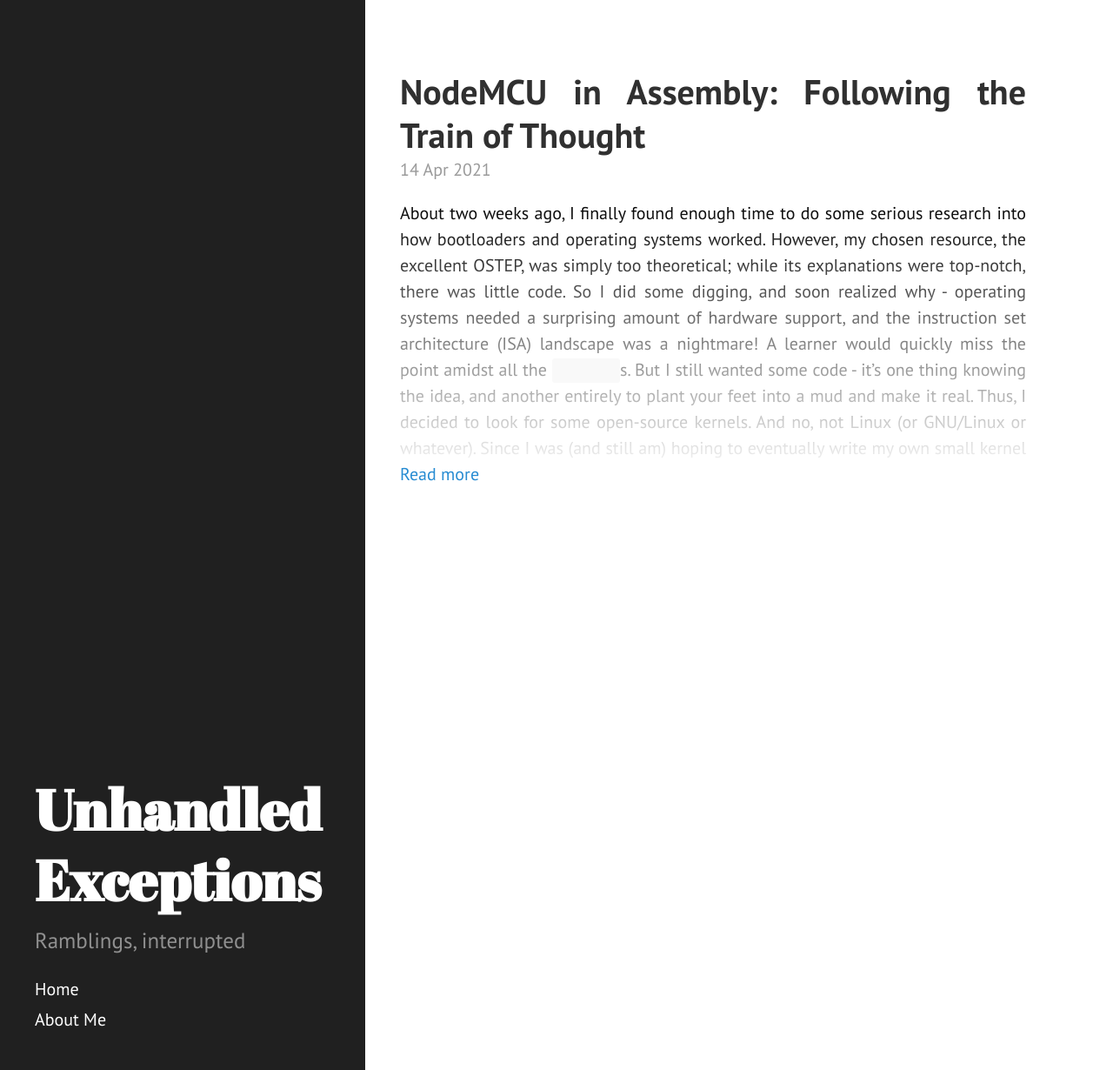
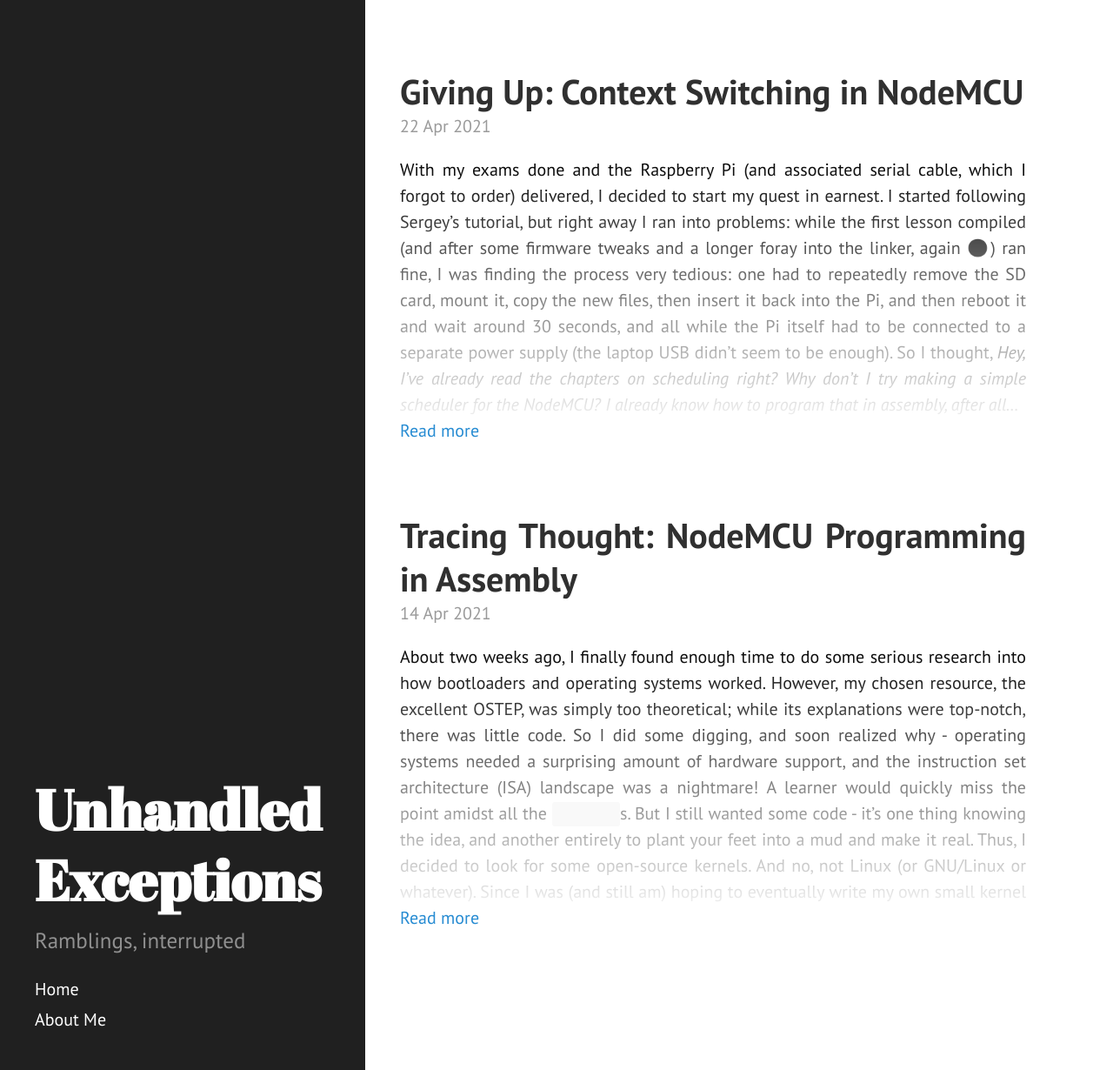
Before and after one commit to vedangnaik/vedangnaik.github.io, a Jekyll site: the page built from index.html, in a window 1280 px wide and 1230 px high. Shown: the whole window at 87% size. Built offline with Jekyll 4.4.1, drawn with Linux system fonts in a browser that asks for light colours; the list of posts is cut into pages by our own code; part of the change alters nothing that is shown.

Commit message:
Added new post, changed old one's title

```diff
--- a/_posts/2021-04-14-nodemcu-assembly.md
+++ b/_posts/2021-04-14-tracing-thought-nodemcu-assembly.md
@@ -1,6 +1,6 @@
 ---
 layout: post
-title: "NodeMCU in Assembly: Following the Train of Thought"
+title: "Tracing Thought: NodeMCU Programming in Assembly"
 ---
 
 About two weeks ago, I finally found enough time to do some serious research into how bootloaders and operating systems worked. However, my chosen resource, the excellent [OSTEP](http://pages.cs.wisc.edu/~remzi/OSTEP/), was simply too theoretical; while its explanations were top-notch, there was little code. So I did some digging, and soon realized why - operating systems needed a surprising amount of hardware support, and the instruction set architecture (ISA) landscape was a nightmare! A learner would quickly miss the point amidst all the `#ifdef`s. But I still wanted some code - it's one thing knowing the idea, and another entirely to plant your feet into a mud and make it real. Thus, I decided to look for some open-source kernels. And no, not Linux (or GNU/Linux or whatever). Since I was (and still am) hoping to eventually write my own small kernel and test it on *real* hardware, my poison of choice needed to be carefully selected - it needed to be written for an ISA for which hardware was easily available, and it needed to be small and well-documented enough that reading it wouldn't take years.
--- /dev/null
+++ b/_posts/2021-04-22-giving-up-nodemcu-context-switch.md
@@ -0,0 +1,71 @@
+---
+layout: post
+title: "Giving Up: Context Switching in NodeMCU"
+---
+
+With my exams done and the Raspberry Pi (and associated serial cable, which I forgot to order) delivered, I decided to start my [quest]({% post_url 2021-04-14-tracing-thought-nodemcu-assembly %}) in earnest. I started following Sergey's tutorial, but right away I ran into problems: while the first lesson compiled (and after some firmware tweaks and a longer foray into the linker, again 😐) ran fine, I was finding the process very tedious: one had to repeatedly remove the SD card, mount it, copy the new files, then insert it back into the Pi, and then reboot it and wait around 30 seconds, and all while the Pi itself had to be connected to a separate power supply (the laptop USB didn't seem to be enough). So I thought, *Hey, I've already read the chapters on scheduling right? Why don't I try making a simple scheduler for the NodeMCU? I already know how to program that in assembly, after all...*
+
+
+### Step 0: Scope
+
+> Me: Hmm, where should I start? I guess I'll keep it simple for now. How about I just have two processes, and I switch between them every time the scheduler runs... That sounds manageable, it shouldn't take me more than a day.
+
+I decided to make two infinite loops with labels `prog0` and `prog1` which increment counters - that seemed straightforward enough.
+
+
+### Step 1: I'm not doing this in assembly
+
+Well, that was quick, wasn't it? The first thing I needed was a hardware timer to periodically interrupt the running process so that the scheduler could switch to the other one. After Googling to confirm that the NodeMCU did in fact have such a timer, I opened a file to initialize it, and... nothing. I didn't know where to start. Belatedly, I thought back to how I'd gotten the LED to turn on,
+
+> Me: Damn, how'd I do that? Oh yeah, the StackOverflow post told me the magic value... Yikes, I have no idea where he got it from.
+
+At this point, I went through the Xtensa ISA documentation, as well as several other manuals from Espressif about the ESP8266, but got nothing - most of the documents referenced header files, but didn't provide any links. I assumed that I'd have to download either the RTOS SDK or the NON-OS SDK to get these, but that felt like too much work. So I did the next best thing I could think of - I went to the [ESP8266 Core for Arduino repository](https://github.com/esp8266/Arduino). After about an hour of mucking around, I found the magic values used in the LED example, but more importantly, I'd realized something
+
+> Me: Wow, why not just program it in C? These guys have already taken care of the hardware timer and the LEDs and serial printing and whatnot... if I need some assembly I can just inline it into the C, right?
+
+And so I abandoned the pure ASM, for higher ground.
+
+
+
+### Step 2: Testing the hardware timer
+
+Following an example online, I initialized the hardware timer to periodically interrupt the main `loop` function and print some stuff (yeah yeah, serial in ISRs is bad, but whatever). I also tested it with some blocking infinite loops to make sure it actually interrupted the processor. So far, so good. (At this point, I had no *idea* of the *sheer girth* of assembly required just to achieve this...)
+
+
+
+### Step 3: Overstepping
+
+Now, I had to learn inline assembly. `gcc` very nicely allows you to insert you own assembly at any point into `C` functions, and even has this nice 'Extended ASM' syntax for safely intermixing `C` variables and assembly instructions. While inline assembly sounds like a simple idea (like dude, just put that instruction there, right?), it's not that simple - the compiler is doing tons of rearrangement behind the scenes, and dropping a few instructions into that which may potentially overwrite important registers is a recipe for causing annoying bugs. In fact, my very first foray into inlining was simply replacing a single `digitalWrite(LED_BUILTIN, HIGH)` with the assembly code from last time which turns on the light - this itself caused havoc; I'd overwritten `a0` and `a1`, and these registers are used by Xtensa as the return and stack pointer registers respectively.
+
+Having identified that, however, I was filled with confidence
+
+> Me: This is gonna be easy! Why don't I just implement the entire saving of registers and the program counter right now?
+
+Foolishness. I wasted at least six hours on this. *Six hours*, I say! Because my understanding of the Extended ASM syntax was pretty bad, it took a ton of trial and error to figure this out, and it was mostly for naught, since I'd yet to figure out the key part: **how does one actually switch between processes?**
+
+
+### Step 4: Ok, now what?
+
+I was weary and tired and had a bad headache, but was still excited. I'd spent the entire day figuring out the context switch assembly, and now (or so I thought), was the finisher: simply *jump into where the other process left off*, and watch the magic happen.
+
+Right?
+
+> Me: Whooo, it jumped! I can die in peace now... Wait, why isn't it jumping back to the first process? Huh? Why isn't the interrupt firing again?? This is a hardware interrupt right, what's going on!
+
+Yeah... turns out the simple `j prog0`ing into an infinite loop from an interrupt service routine makes the interrupt never end - and since interrupt service routines do not interrupt each other (they're queued and handled in turn, sometimes based on priority), the next interrupt was never getting handled. And sure enough, this was confirmed about 6 seconds later as the ever-hungry hardware watchdog timer reset the entire chip 😐
+
+My feelings at this point are a little hard to describe - I felt as though I'd spent ages on a math problem only to realize I'd misread the very first word of the question. It was close to 2AM. My arms were weak, my head was heavy; my control key was acting sketchy.
+
+> Me: Well, I'm out of ideas... I guess I'll just go brush and call it a night. I can't really say this has been a very efficient use of my time, to be honest...
+
+
+### Step 5: Epiphany
+
+> Me: Wait a second! If all that's needed is for the ISR to return, then why can't I just *change the return address into the new process*?
+
+I got really excited - all I have to do is just change the `a0` register right? That's the one which contains the return address of the `ISR`, after all. Before doing this, I printed out the value of this register inside the ISR just to see, but I didn't actually check it against the disassembly: I was just too excited. I quickly wrote the address of `prog1` into `a0`, and yes, It actually returned straight into `prog1`! Alas, I had started celebrating too early. The ISR never got called again. The processor stayed inside the while loop in `prog1` until the watchdog timer reset it.
+
+
+## Giving up
+
+At this point, I decided to call it a night. It was well past 2AM, and I felt I'd achieved very little other than giving myself a really bad headache. As I brushed, I spent some time analyzing why - why had I not gotten anywhere? A context switch seemed like a relatively simple task, right? And therein, I realized, lay the problem: I simply hadn't understood it well enough. I'd just fooled myself into thinking that I had. There were just too many parts that I was unclear about. What was the stack doing? Why doesn't changing the return address count as a 'return'? How are my two programs laid out in memory? Is it safe to reset the watchdog timer in the ISR? I didn't know. I'd simply bumbled along from one half-formed idea to the next. At these levels of a processor, that's about as useful as randomly turning a Rubik's cube and hoping to solve it. The computer expected me to know what I was doing, but I didn't. I had to find out first. To that end, I've decided to indefinitely shelve this project and spend more time with OSTEP and Sergey's tutorials. I'll return when I know I'm ready.
```
Also changed, not shown: _layouts/post.html (line endings or trailing spaces).
